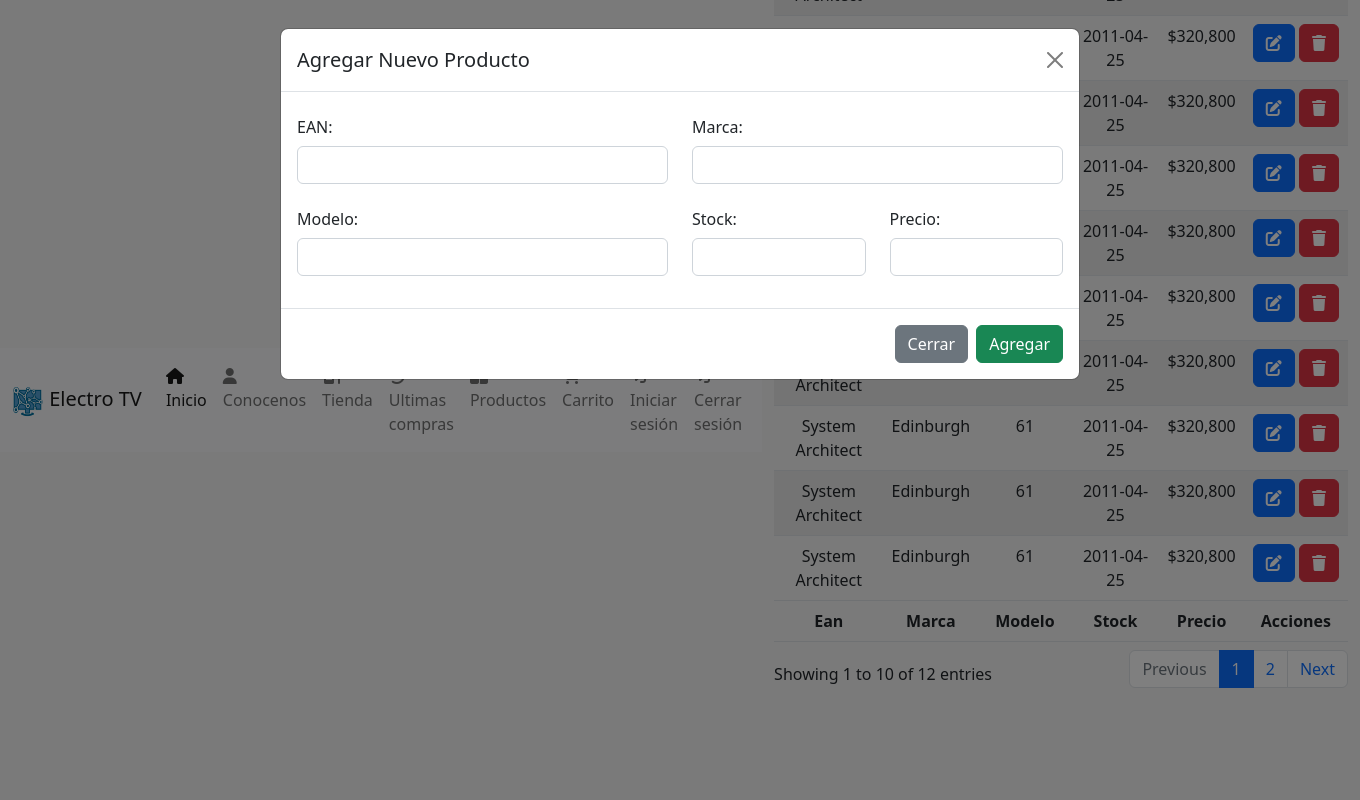
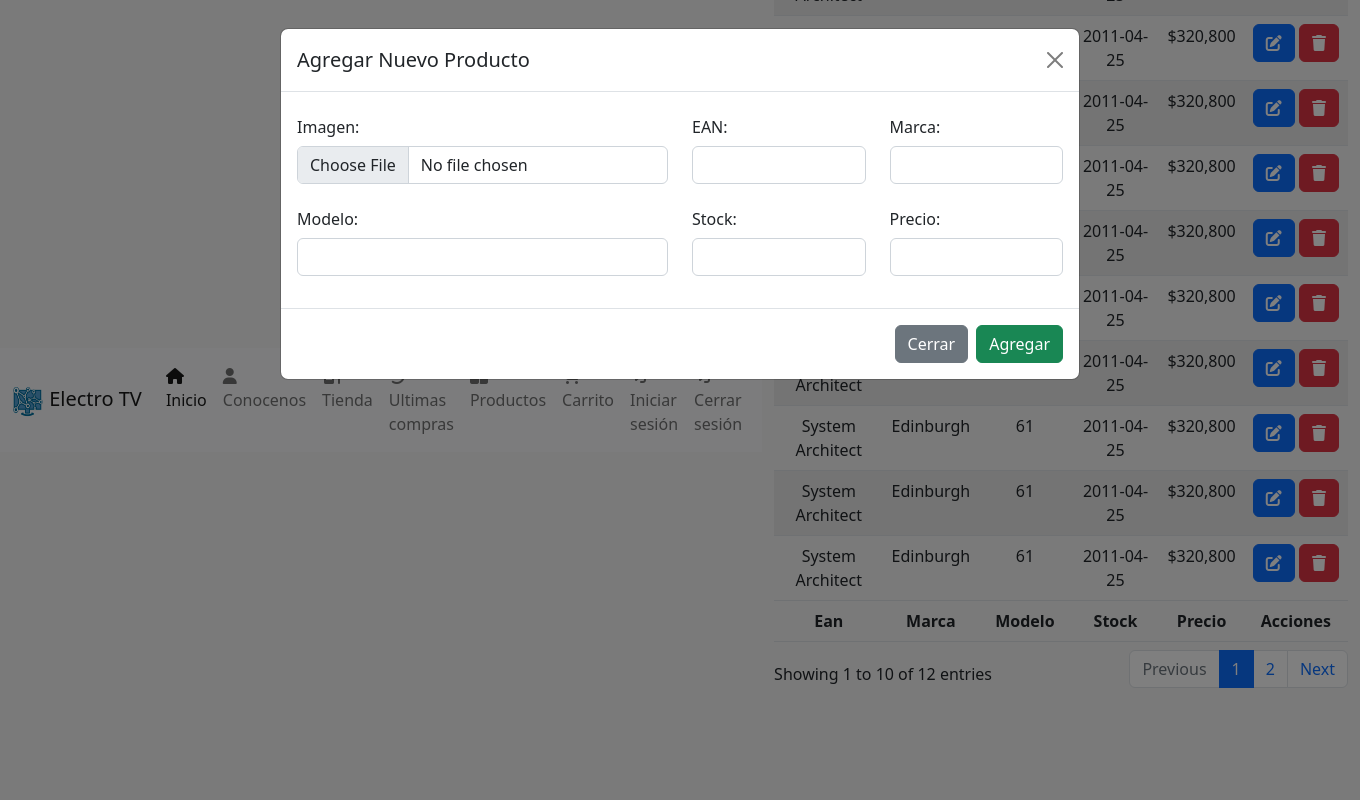
Before and after one commit to Stiwar9816/electrostore, a PHP site: page /admin_products.php in a window 1360 px wide, after a click on "Agregar nuevo producto". Run offline with PHP 8.4, Linux system fonts and the light colour scheme; some libraries are stand-ins or nearby versions.

Commit message:
add input file

```diff
--- a/src/components/modal_add_products.php
+++ b/src/components/modal_add_products.php
@@ -9,11 +9,15 @@
             <div class="modal-body">
                 <form>
                     <div class="row">
-                        <div class="col-6 mb-3">
+                    <div class="col-6 mb-3">
+                            <label for="imagen" class="col-form-label">Imagen:</label>
+                            <input type="file" class="form-control" id="imagen">
+                        </div>
+                        <div class="col-3 mb-3">
                             <label for="ean" class="col-form-label">EAN:</label>
                             <input type="number" min="0" class="form-control" id="ean">
                         </div>
-                        <div class="col-6 mb-3">
+                        <div class="col-3 mb-3">
                             <label for="marca" class="col-form-label">Marca:</label>
                             <input type="text" class="form-control" id="marca">
                         </div>
```
